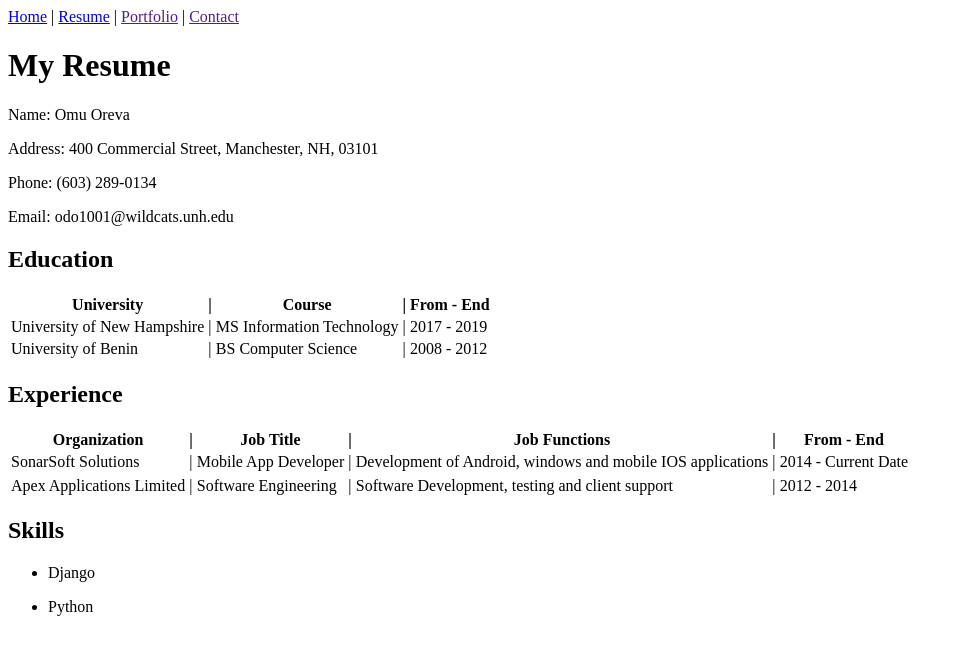
After one commit to Revodavid1/comp805, a Django app: page /resume in a window 1280 px wide. The commit adds this page. Shown: the top 655 px of the page, without its empty margins (0-963 px from the left). Run offline with Django 3.2, Linux system fonts and the light colour scheme.

Commit message:
added resume.html

```diff
--- a/django/week2/portfolio/urls.py
+++ b/django/week2/portfolio/urls.py
@@ -19,6 +19,7 @@ from django.urls import path
 from . import views
 
 urlpatterns = [
-	 path(r'', views.home, name='home'),
+	path(r'', views.home, name='home'),
+	path(r'resume', views.resume, name='resume'),
     path('admin/', admin.site.urls),
 ]
--- a/django/week2/portfolio/views.py
+++ b/django/week2/portfolio/views.py
@@ -6,3 +6,16 @@ def home(request):
 	'''
 	context = {}
 	return render(request,'home.html',context)
+
+def resume(request):
+	'''
+	Renders home page
+	'''
+	name = "Omu Oreva"
+	address = "400 Commercial Street, Manchester, NH, 03101"
+	phone = "(603) 289-0134"
+	email = "odo1001@wildcats.unh.edu"
+	skills = ["Django","Python"]
+	context = {'my_name':name,'my_addr':address,'my_phone':phone,"my_email":
+	email,"my_skills":skills}
+	return render(request,'resume.html',context)
--- a/django/week2/templates/base.html
+++ b/django/week2/templates/base.html
@@ -7,8 +7,8 @@
   </head>
   <body>
       <nav>
-        <a href="">Home</a> |
-        <a href="">Resume</a> |
+        <a href="{% url 'home' %}">Home</a> |
+        <a href="{% url 'resume' %}">Resume</a> |
         <a href="">Portfolio</a> |
         <a href="">Contact</a>
       </nav>
--- /dev/null
+++ b/django/week2/templates/resume.html
@@ -0,0 +1,69 @@
+{% extends 'base.html' %}
+<!DOCTYPE html>
+{% load static %}
+{% block content %}
+	<h1>My Resume</h1>
+	<p>Name: {{my_name}}</p>
+	<p>Address: {{my_addr}}</p>
+	<p>Phone: {{my_phone}}</p>
+	<p>Email: {{my_email}}</p>
+	<h2>Education</h2>
+	<table>
+		<th>University</th>
+		<th>|</th>
+		<th>Course</th>
+		<th>|</th>
+		<th>From - End</th>
+		<tr>
+			<td>University of New Hampshire</td>
+			<td>|</td>
+			<td>MS Information Technology</td>
+			<td>|</td>
+			<td>2017 - 2019</td>
+		</tr>
+		<tr>
+			<td>University of Benin</td>
+			<td>|</td>
+			<td>BS Computer Science</td>
+			<td>|</td>
+			<td>2008 - 2012</td>
+		</tr>
+	</table>
+	<h2>Experience</h2>
+	<table>
+		<th>Organization</th>
+		<th>|</th>
+		<th>Job Title</th>
+		<th>|</th>
+		<th>Job Functions</th>
+		<th>|</th>
+		<th>From - End</th>
+		<tr>
+			<td>SonarSoft Solutions</td>
+			<td>|</td>
+			<td>Mobile App Developer</td>
+			<td>|</td>
+			<td>Development of Android, windows and mobile IOS applications</td>
+			<td>|</td>
+			<td>2014 - Current Date</td>
+		</tr>
+		<tr>
+			<tr>
+			<td>Apex Applications Limited</td>
+			<td>|</td>
+			<td>Software Engineering</td>
+			<td>|</td>
+			<td>Software Development, testing and client support</td>
+			<td>|</td>
+			<td>2012 - 2014</td>
+		</tr>
+		</tr>
+	</table>
+	<h2>Skills</h2>
+	{% for skills in my_skills %}
+		<ul>
+			<li>{{skills}}</li>
+		</ul>
+
+	{% endfor %}
+{% endblock %}
```
